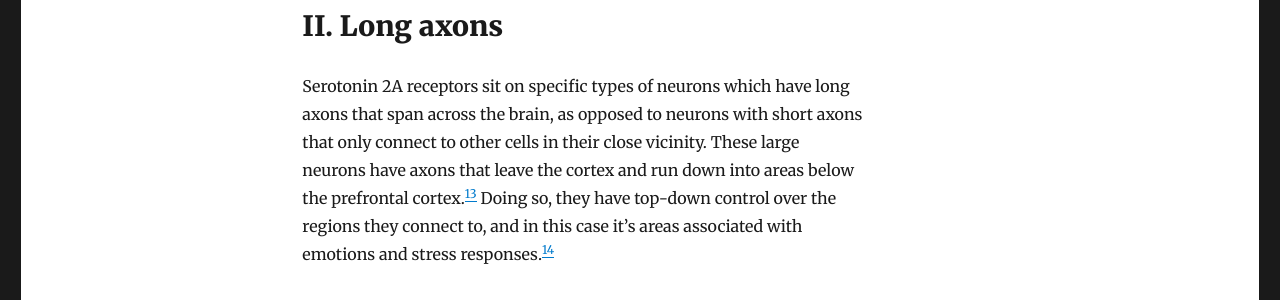
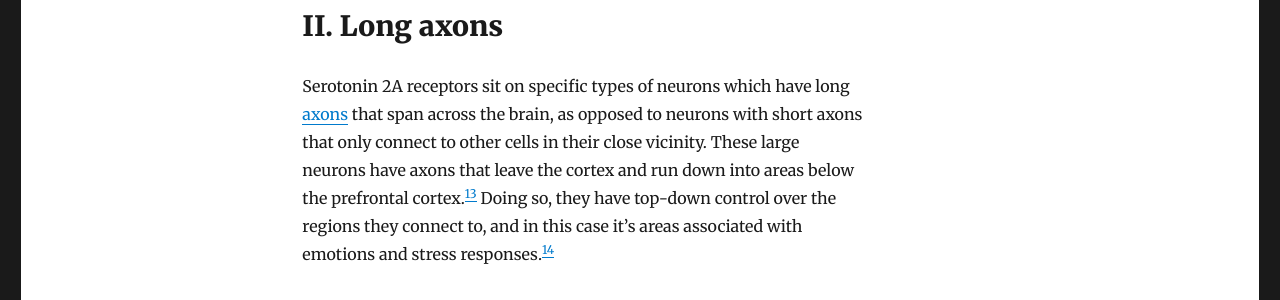
Before and after one commit to sapiensoup/sapiensoup.com, a Jekyll site: the page built from _posts/2017-07-31-brain-on-psychedelic-drugs.md, in a window 1280 px wide and 900 px high, scrolled down 7125 px. Shown: the part 184-484 px from the top of the window. Built offline with Jekyll 4.4.1, drawn with Linux system fonts in a browser that asks for light colours; comment, search, counter and statistics services are not loaded; part of the change alters nothing that is shown.

```diff
--- a/_posts/2017-07-31-brain-on-psychedelic-drugs.md
+++ b/_posts/2017-07-31-brain-on-psychedelic-drugs.md
@@ -75,7 +75,7 @@ Psychedelics interact with the [serotonergic system](/serotonin#2-the-serotonerg
 But whereas serotonin binds to about a dozen different subtypes of serotonin receptors, psychedelic drugs bind to a very specific subtype, the so-called _serotonin 2A receptor_. LSD additionally binds to a few other subtypes of serotonin and dopamine receptors, but to a lesser degree. Most relevant for the psychedelic experience is the serotonin 2A receptor.
 
 ## II. Long axons
-Serotonin 2A receptors sit on specific types of neurons which have long axons that span across the brain, as opposed to neurons with short axons that only connect to other cells in their close vicinity. These large neurons have axons that leave the cortex and run down into areas below the prefrontal cortex.[^cerebral-cortex-wiki] Doing so, they have top-down control over the regions they connect to, and in this case it’s areas associated with emotions and stress responses.[^vollenweider-neurobiology]
+Serotonin 2A receptors sit on specific types of neurons which have long [axons](/serotonin#how-neurons-communicate) that span across the brain, as opposed to neurons with short axons that only connect to other cells in their close vicinity. These large neurons have axons that leave the cortex and run down into areas below the prefrontal cortex.[^cerebral-cortex-wiki] Doing so, they have top-down control over the regions they connect to, and in this case it’s areas associated with emotions and stress responses.[^vollenweider-neurobiology]
 
 ## III. Excitatory neurons
 Neurons can be either excitatory or inhibitory. Think of training a dog.
```
